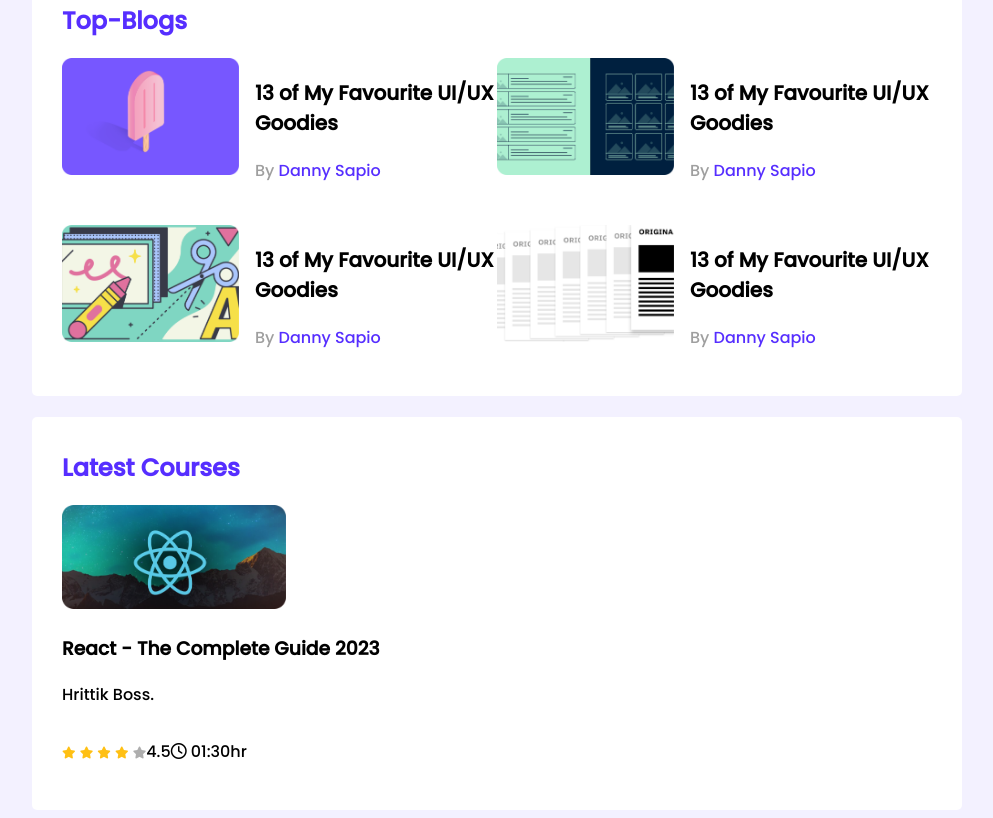
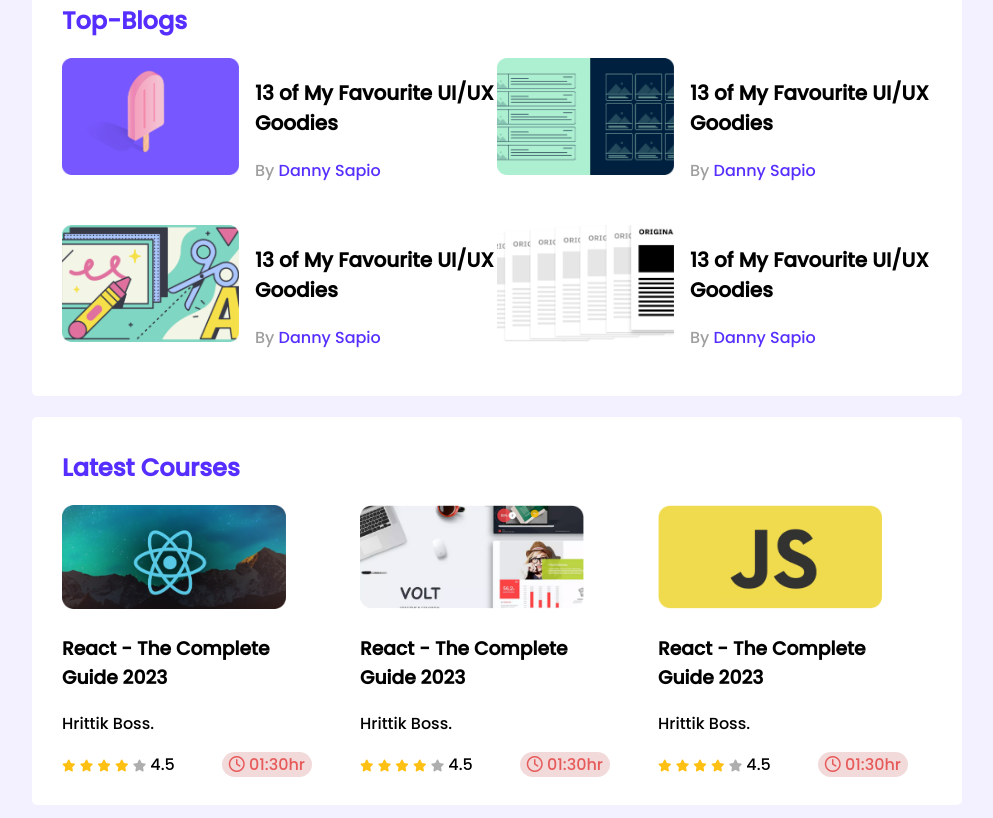
Before and after one commit to nirobkishor/leader-board-css3, a plain HTML site: page index.html in a window 1280 px wide. Shown: the part 329-1147 px from the top of the page, without its empty margins (143-1136 px from the left). Drawn offline with Linux system fonts and the light colour scheme.

Commit message:
style-added

```diff
--- a/index.html
+++ b/index.html
@@ -112,8 +112,54 @@
                                 <i class="fa-solid fa-star filled"></i>
                                 <i class="fa-solid fa-star filled"></i>
                                 <i class="fa-solid fa-star empty"></i>
+                                <span>4.5</span>
                             </div>
-                            <p>4.5</p>
+                            <div class="course-duration">
+                                <i class="fa-regular fa-clock"></i>
+                                01:30hr
+                            </div>
+                        </div>
+                    </div>
+                </div>
+                <div class="course">
+                    <div class="course-banner">
+                        <img src="images/courses/course-2.png" alt="">
+                    </div>
+                    <div class="course-detail">
+                        <h3 class="course-title">React - The Complete Guide 2023</h3>
+                        <p class="course-author">Hrittik Boss.</p>
+                        <div class="course-info">
+                            <div>
+                                <i class="fa-solid fa-star filled"></i>
+                                <i class="fa-solid fa-star filled"></i>
+                                <i class="fa-solid fa-star filled"></i>
+                                <i class="fa-solid fa-star filled"></i>
+                                <i class="fa-solid fa-star empty"></i>
+                                <span>4.5</span>
+                            </div>
+                            <div class="course-duration">
+                                <i class="fa-regular fa-clock"></i>
+                                01:30hr
+                            </div>
+                        </div>
+                    </div>
+                </div>
+                <div class="course">
+                    <div class="course-banner">
+                        <img src="images/courses/course-3.png" alt="">
+                    </div>
+                    <div class="course-detail">
+                        <h3 class="course-title">React - The Complete Guide 2023</h3>
+                        <p class="course-author">Hrittik Boss.</p>
+                        <div class="course-info">
+                            <div>
+                                <i class="fa-solid fa-star filled"></i>
+                                <i class="fa-solid fa-star filled"></i>
+                                <i class="fa-solid fa-star filled"></i>
+                                <i class="fa-solid fa-star filled"></i>
+                                <i class="fa-solid fa-star empty"></i>
+                                <span>4.5</span>
+                            </div>
                             <div class="course-duration">
                                 <i class="fa-regular fa-clock"></i>
                                 01:30hr
--- a/styles/style.css
+++ b/styles/style.css
@@ -100,9 +100,21 @@ top blog styles
 /* ----------
 courses style
 --------------- */
+.courses {
+    display: grid;
+    grid-template-columns: repeat(3, 1fr);
+    grid-column-gap: 24px;
+}
+
+.course {
+    width: 250px;
+    height: 270px;
+}
+
 .course-info {
     display: flex;
     align-items: center;
+    justify-content: space-between;
 }
 
 .course .course-banner img {
@@ -121,3 +133,51 @@ courses style
 .fa-star.empty {
     color: #aeaeae;
 }
+
+.course-duration {
+    background-color: #f2dada;
+    color: #e75a5a;
+    border-radius: 15px;
+    padding: 0px 7px;
+}
+
+/*-------------
+ Media Queries
+ -------------- */
+
+/* Mobile Divices */
+@media only screen and (max-width:688px) {
+    .container {
+        width: 100%;
+    }
+
+    .players,
+    .blogs,
+    .courses {
+        grid-template-columns: repeat(1, 1fr);
+    }
+
+    .player,
+    .blog {
+        flex-direction: column;
+    }
+}
+
+/*----------
+ Tablet Divices
+ ---------------- */
+@media only screen and (min-width:688px) and (max-width:992px) {
+    .container {
+        width: 100%;
+    }
+
+    .players,
+    .courses {
+        grid-template-columns: repeat(2, 1fr);
+    }
+
+    .blogs {
+        grid-template-columns: repeat(1, 1fr);
+    }
+
+}
```
